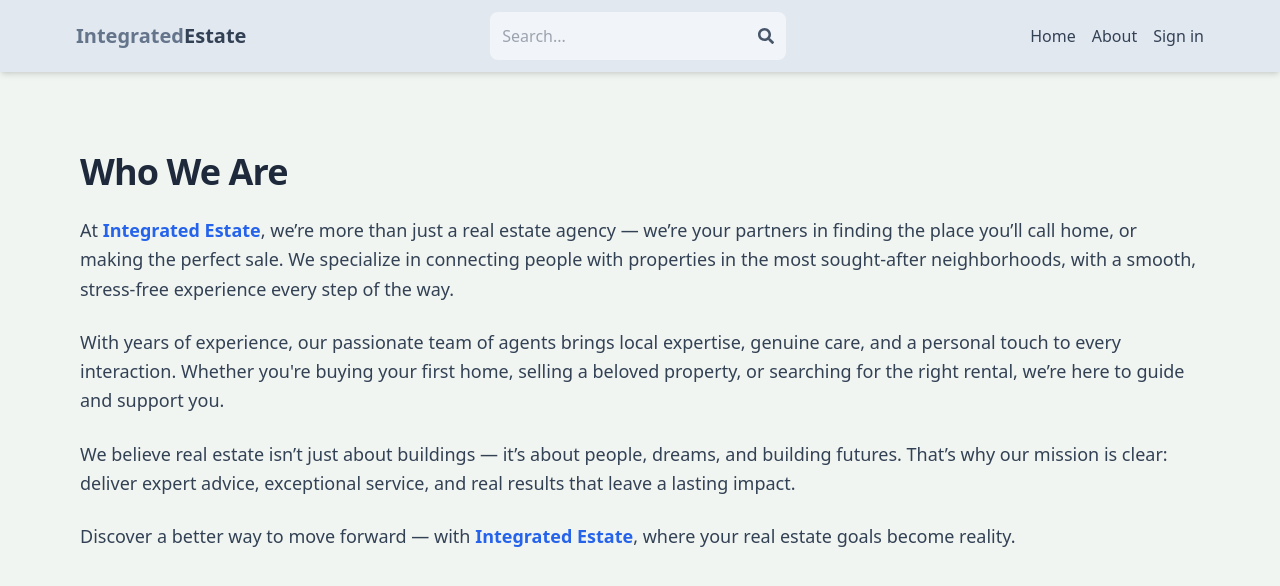
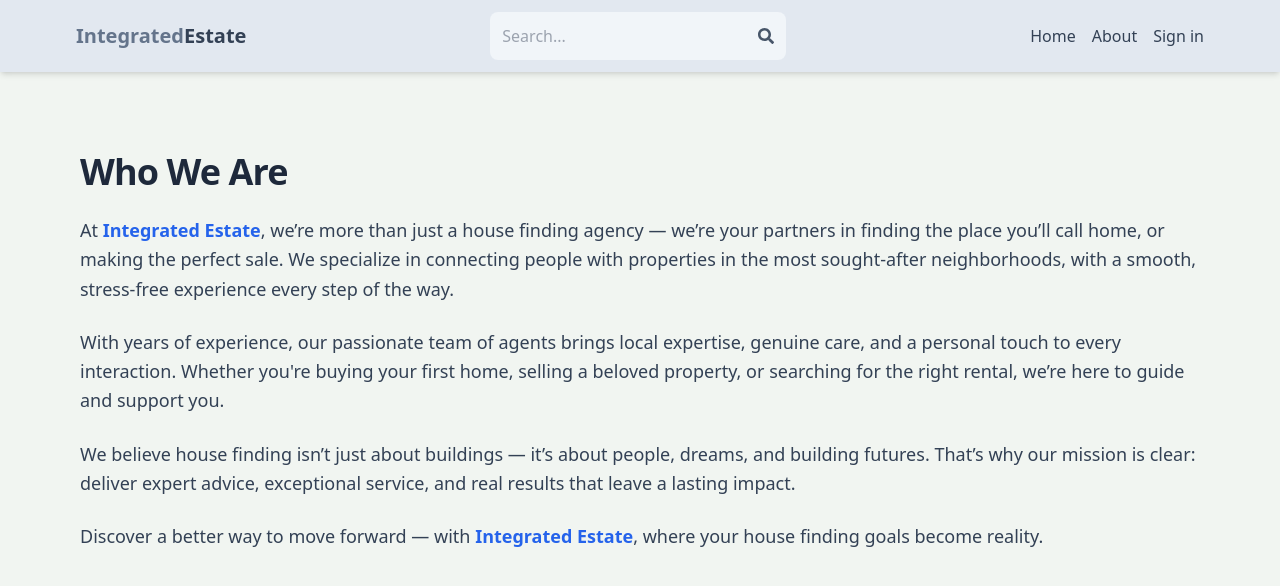
Before and after one commit to moadisasa-teck/Real-estate-Marketplace, a React (Vite) app in the folder client/: page /about in a window 1280 px wide. Shown: the top 586 px of the page. Built offline with nearby package versions, Linux system fonts and the light colour scheme; no server answers.

Commit message:
update namings

```diff
--- a/client/index.html
+++ b/client/index.html
@@ -3,7 +3,7 @@
   <head>
     <meta charset="UTF-8" />
     <meta name="viewport" content="width=device-width, initial-scale=1.0" />
-    <title>Integrated Estate</title>
+    <title>Integrated Housing</title>
   </head>
   <body>
     <div id="root"></div>
--- a/client/src/pages/About.jsx
+++ b/client/src/pages/About.jsx
@@ -5,16 +5,16 @@ export default function About() {
     <div className='py-20 px-4 max-w-6xl mx-auto'>
       <h1 className='text-4xl font-extrabold mb-6 text-slate-800 tracking-tight'>Who We Are</h1>
       <p className='mb-6 text-lg text-slate-700 leading-relaxed'>
-        At <span className='font-semibold text-blue-600'>Integrated Estate</span>, we’re more than just a real estate agency — we’re your partners in finding the place you’ll call home, or making the perfect sale. We specialize in connecting people with properties in the most sought-after neighborhoods, with a smooth, stress-free experience every step of the way.
+        At <span className='font-semibold text-blue-600'>Integrated Estate</span>, we’re more than just a house finding agency — we’re your partners in finding the place you’ll call home, or making the perfect sale. We specialize in connecting people with properties in the most sought-after neighborhoods, with a smooth, stress-free experience every step of the way.
       </p>
       <p className='mb-6 text-lg text-slate-700 leading-relaxed'>
         With years of experience, our passionate team of agents brings local expertise, genuine care, and a personal touch to every interaction. Whether you're buying your first home, selling a beloved property, or searching for the right rental, we’re here to guide and support you.
       </p>
       <p className='mb-6 text-lg text-slate-700 leading-relaxed'>
-        We believe real estate isn’t just about buildings — it’s about people, dreams, and building futures. That’s why our mission is clear: deliver expert advice, exceptional service, and real results that leave a lasting impact.
+        We believe house finding isn’t just about buildings — it’s about people, dreams, and building futures. That’s why our mission is clear: deliver expert advice, exceptional service, and real results that leave a lasting impact.
       </p>
       <p className='text-lg text-slate-700 leading-relaxed'>
-        Discover a better way to move forward — with <span className='font-semibold text-blue-600'>Integrated Estate</span>, where your real estate goals become reality.
+        Discover a better way to move forward — with <span className='font-semibold text-blue-600'>Integrated Estate</span>, where your house finding goals become reality.
       </p>
     </div>
   )
```
